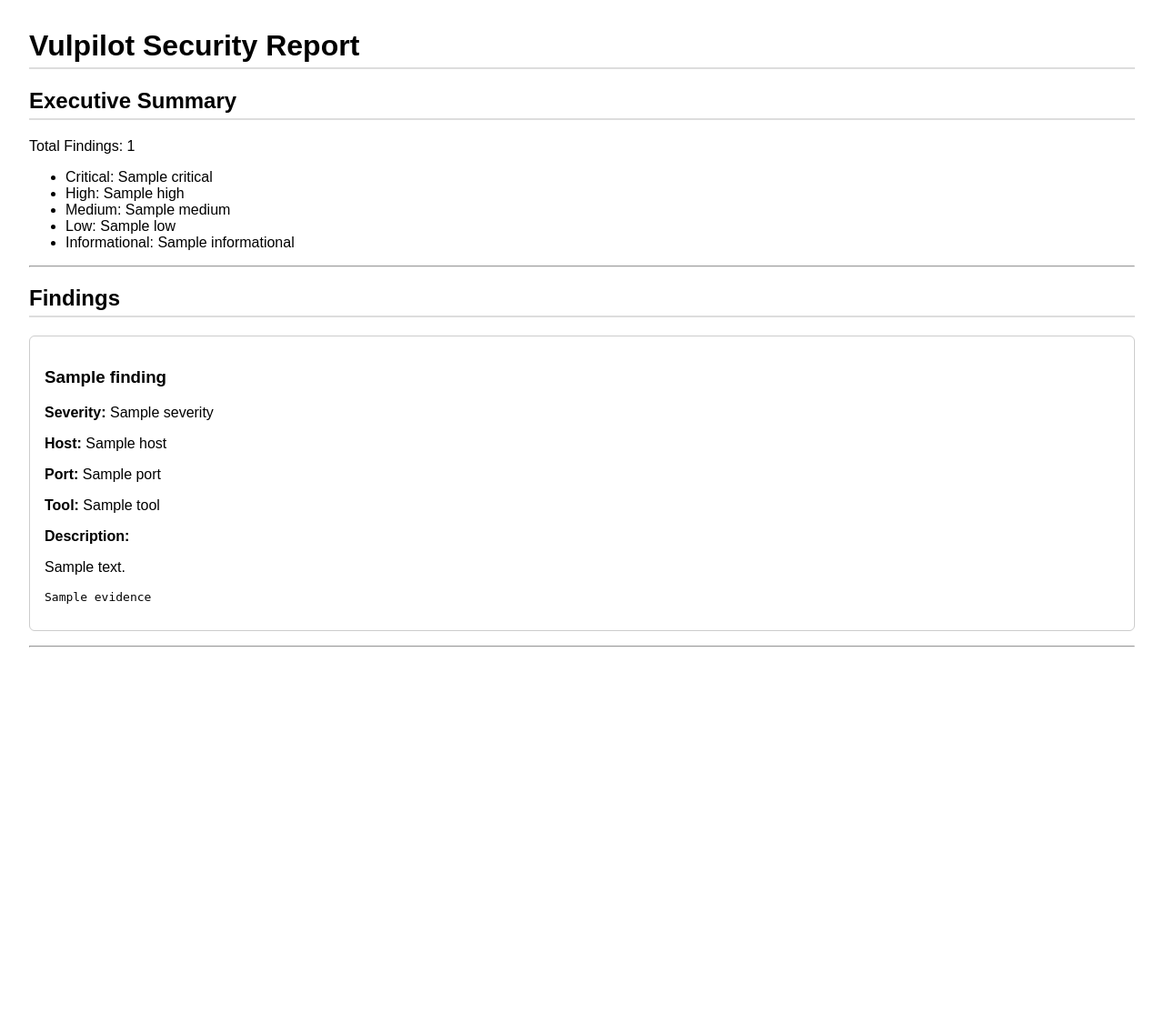
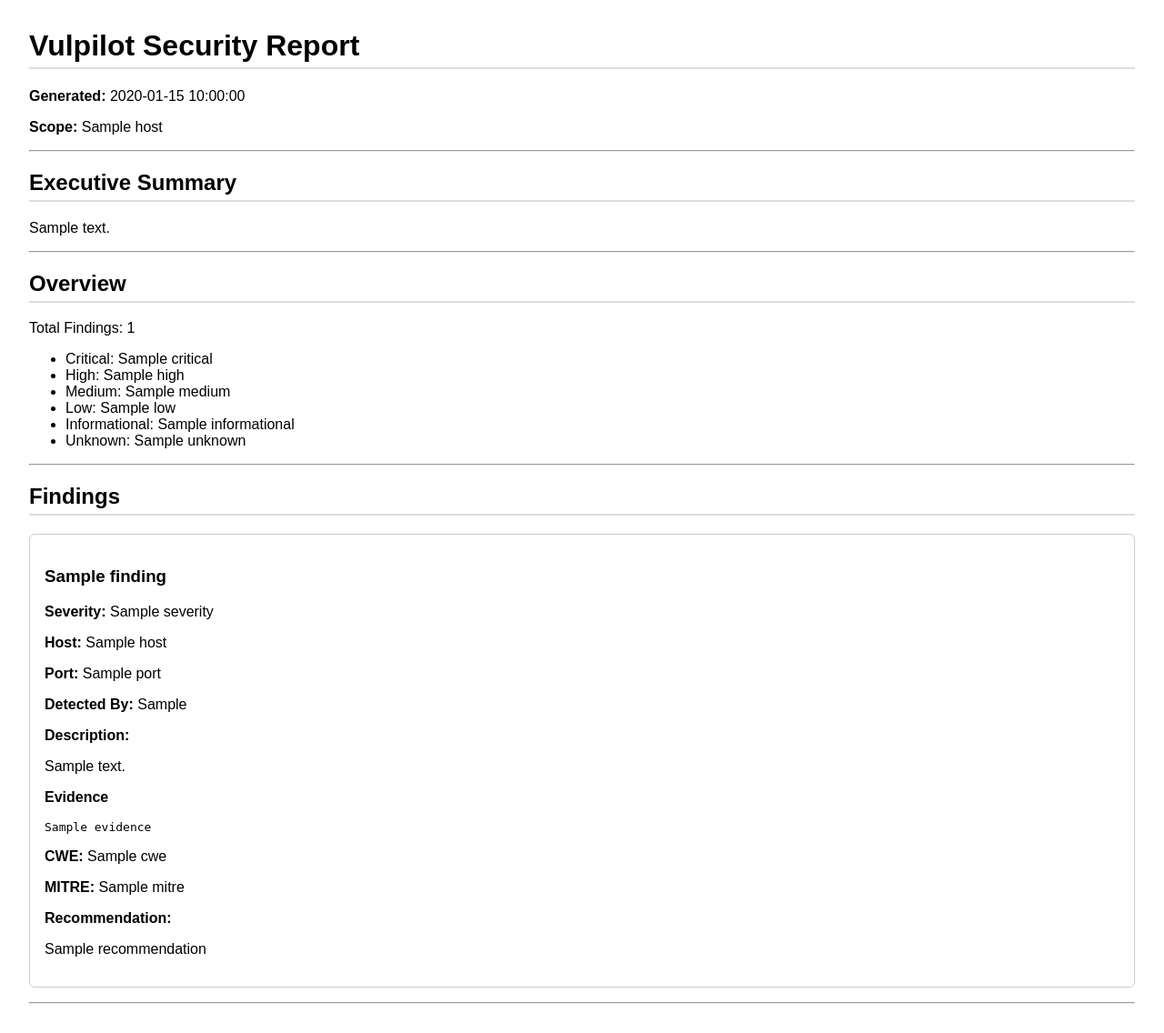
Before and after one commit to Print-JK/Vulpilot, a FastAPI app: template app/report/templates/report.html in a window 1280 px wide. Shown: the whole page at 91% size. Before the commit the page ends 712 px from the top, so only its background shows below. Run offline with FastAPI, Linux system fonts and the light colour scheme; the template is opened without the code that fills it: most values are stand-ins (such as "Sample title", 1, 10 or a date in 2020).

Commit message:
first fully functional version

```diff
--- a/app/report/templates/report.html
+++ b/app/report/templates/report.html
@@ -11,9 +11,25 @@
 
 <h1>Vulpilot Security Report</h1>
 
+<p><strong>Generated:</strong> {{ report.metadata.generated_on }}</p>
+
+<p><strong>Scope:</strong>
+{% for host in report.metadata.scope %}
+    {{ host }}{% if not loop.last %}, {% endif %}
+{% endfor %}
+</p>
+
+<hr>
+
 <h2>Executive Summary</h2>
 
-<p>Total Findings: {{ total_findings }}</p>
+<p>{{ report.summary.text }}</p>
+
+<hr>
+
+<h2>Overview</h2>
+
+<p>Total Findings: {{ report.findings|length }}</p>
 
 <ul>
     <li>Critical: {{ severity_counts.Critical }}</li>
@@ -21,13 +37,14 @@
     <li>Medium: {{ severity_counts.Medium }}</li>
     <li>Low: {{ severity_counts.Low }}</li>
     <li>Informational: {{ severity_counts.Informational }}</li>
+    <li>Unknown: {{ severity_counts.Unknown }}</li>
 </ul>
 
 <hr>
 
 <h2>Findings</h2>
 
-{% for finding in findings %}
+{% for finding in report.findings %}
 
 <div class="finding">
 
@@ -39,13 +56,29 @@
 
 <p><strong>Port:</strong> {{ finding.port }}</p>
 
-<p><strong>Tool:</strong> {{ finding.tool }}</p>
+<p><strong>Detected By:</strong> {{ finding.detected_by | join(", ") }}</p>
 
 <p><strong>Description:</strong></p>
 
 <p>{{ finding.description }}</p>
 
+{% if finding.evidence %}
+<p><strong>Evidence</strong></p>
 <pre>{{ finding.evidence }}</pre>
+{% endif %}
+
+{% if finding.cwe %}
+<p><strong>CWE:</strong> {{ finding.cwe }}</p>
+{% endif %}
+
+{% if finding.mitre %}
+<p><strong>MITRE:</strong> {{ finding.mitre }}</p>
+{% endif %}
+
+{% if finding.recommendation %}
+<p><strong>Recommendation:</strong></p>
+<p>{{ finding.recommendation }}</p>
+{% endif %}
 
 </div>
 
```
Also changed, not shown: app/api/routes.py (+7 -0 lines), app/report/builder.py (+8 -5 lines), app/report/models.py (+0 -8 lines), app/report/renderer.py (+3 -5 lines).
